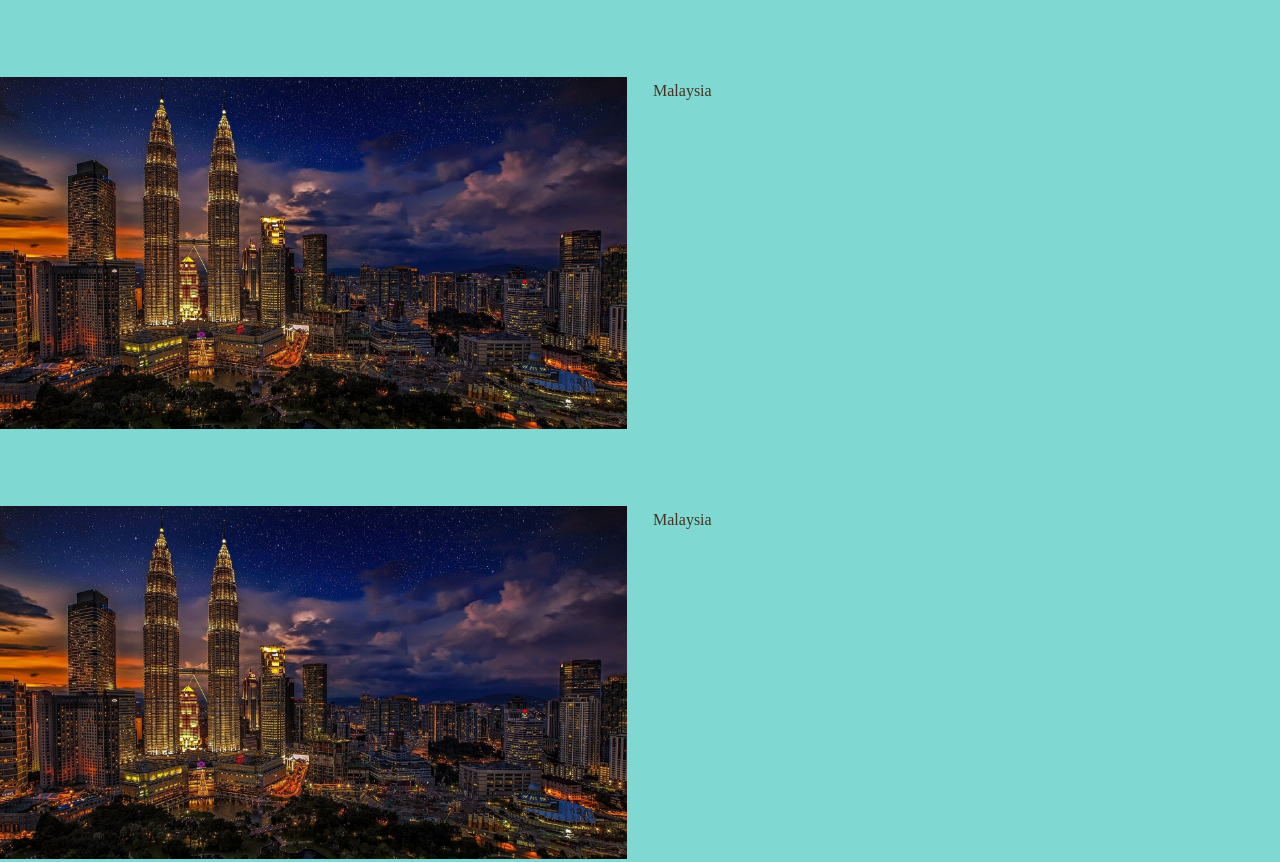
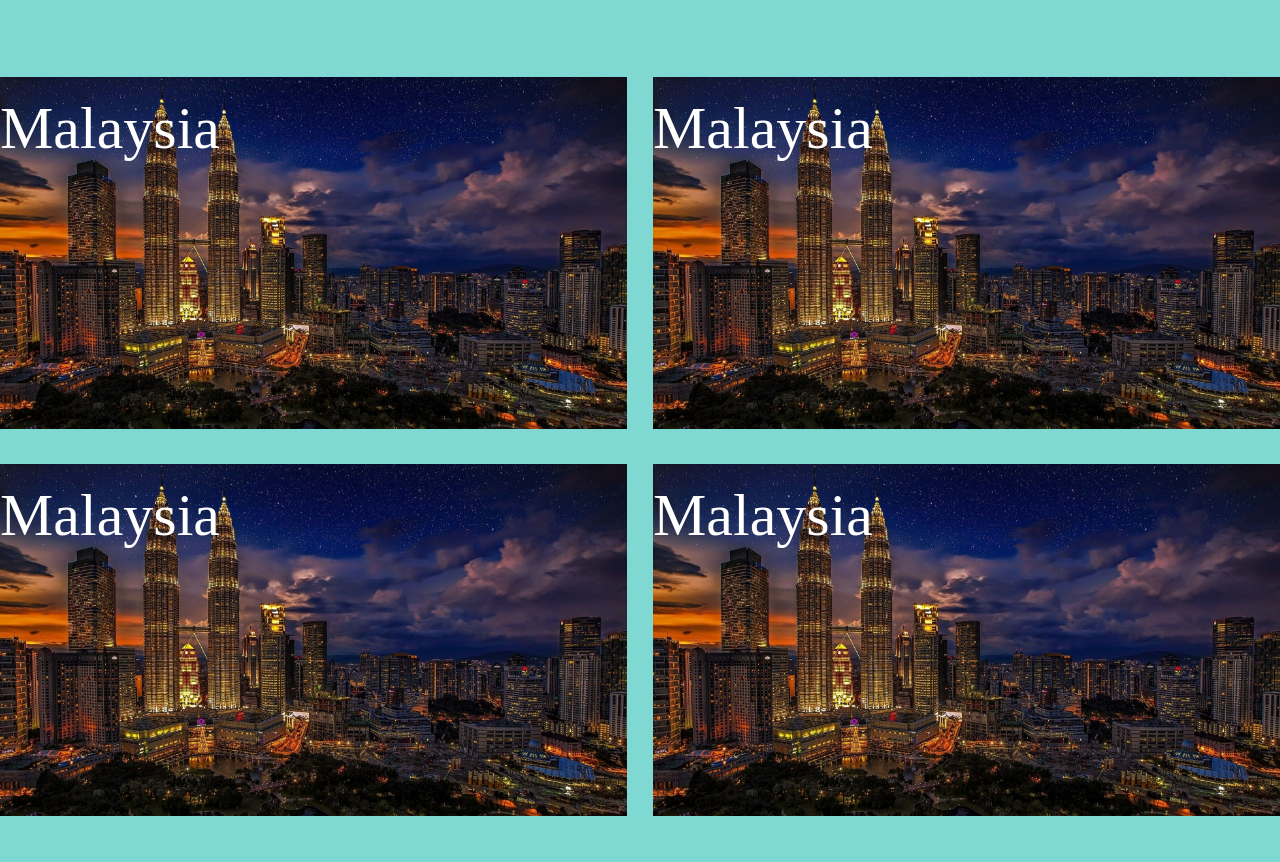
Before and after one commit to zako-en/zako-en.github.io, a plain HTML site: page index.html in a window 1280 px wide. Shown: the part 802-1664 px from the top of the page. Drawn offline with Linux system fonts and the light colour scheme; some packages are replaced by stand-ins of ours.

Commit message:
Update style.css

```diff
--- a/style.css
+++ b/style.css
@@ -127,11 +127,21 @@ h1{
 	}
 }
 
-
-.item{
+.container{
   display: grid;
+  grid-template-columns: 1fr 1fr;
   gap: 26px;
-  grid-template-columns: 1fr 1fr;
   margin-top: 6%;
   margin-bottom: 50px;
 }
+.item{
+  position: relative;
+}
+
+.item p{
+  position: absolute;
+  color: white;
+  font-size: 60px;
+  top: 0;
+  left: 0;
+}
```
